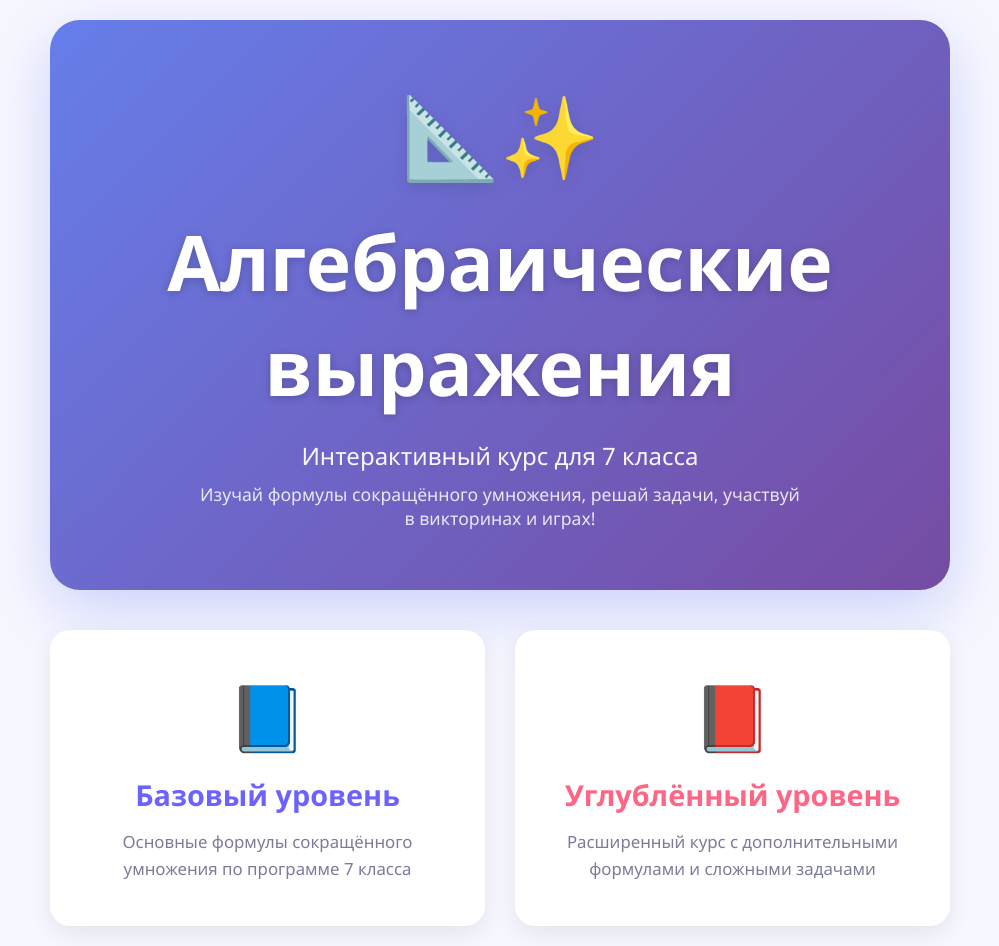
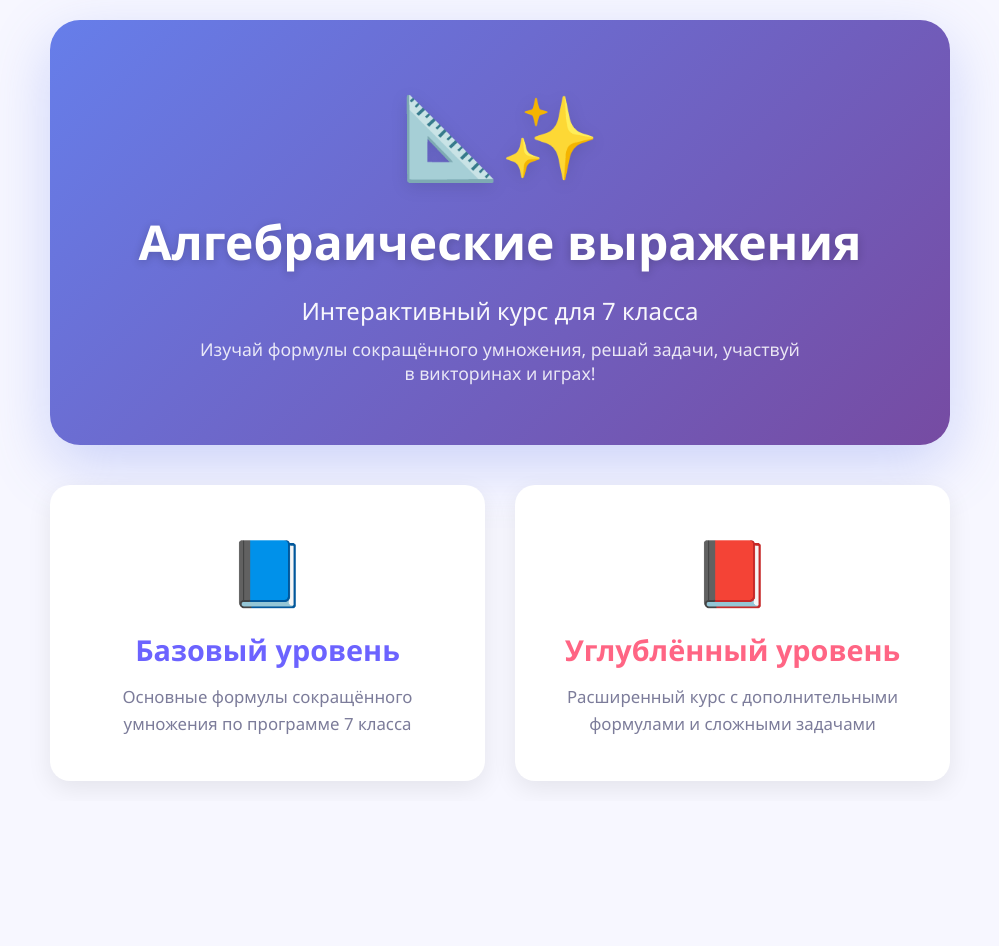
Before and after one commit to kydryavtsevayana-hash/algebraic-expressions, a plain HTML site: page index.html in a window 1280 px wide. Shown: the whole page, without its empty margins (140-1139 px from the left). After the commit the page ends 801 px from the top, so only its background shows below. Drawn offline with Linux system fonts and the light colour scheme.

Commit message:
Надпись

```diff
--- a/index.html
+++ b/index.html
@@ -538,7 +538,7 @@
             <div style="max-width: 900px; margin: 0 auto; text-align: center;">
                 <div style="background: var(--bg-gradient); padding: 60px 40px; border-radius: 30px; box-shadow: 0 20px 60px rgba(102, 126, 234, 0.3); margin-bottom: 40px;">
                     <div style="font-size: 5em; margin-bottom: 20px; filter: drop-shadow(0 4px 8px rgba(0,0,0,0.1));">📐✨</div>
-                    <h1 style="     color: white;     font-size: 6vw; margin-bottom: 20px; text-shadow: 0 2px 10px rgba(0,0,0,0.2); ">Алгебраические выражения</h1>
+                    <h1 style="     color: white;     font-size: clamp(24px, 8vw, 48px); margin-bottom: 20px; text-shadow: 0 2px 10px rgba(0,0,0,0.2); ">Алгебраические выражения</h1>
                     <p style="color: rgba(255,255,255,0.95); font-size: 1.5em; margin-bottom: 10px; font-weight: 500;">Интерактивный курс для 7 класса</p>
                     <p style="color: rgba(255,255,255,0.85); font-size: 1.1em; max-width: 600px; margin: 0 auto;">Изучай формулы сокращённого умножения, решай задачи, участвуй в викторинах и играх!</p>
                 </div>
```
